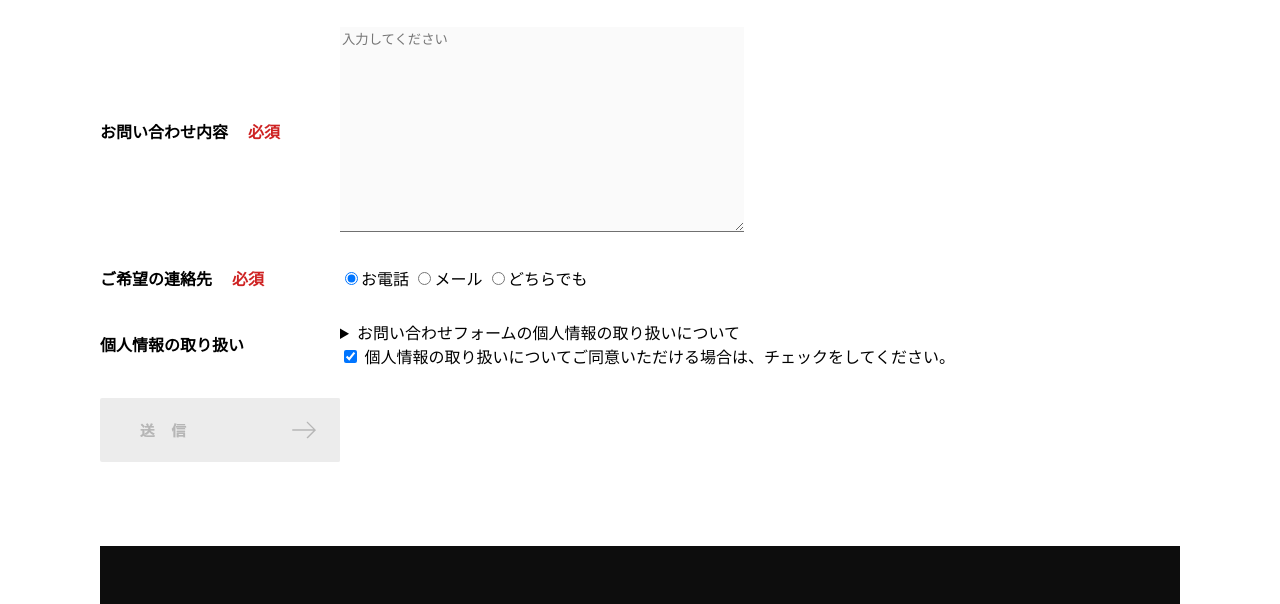
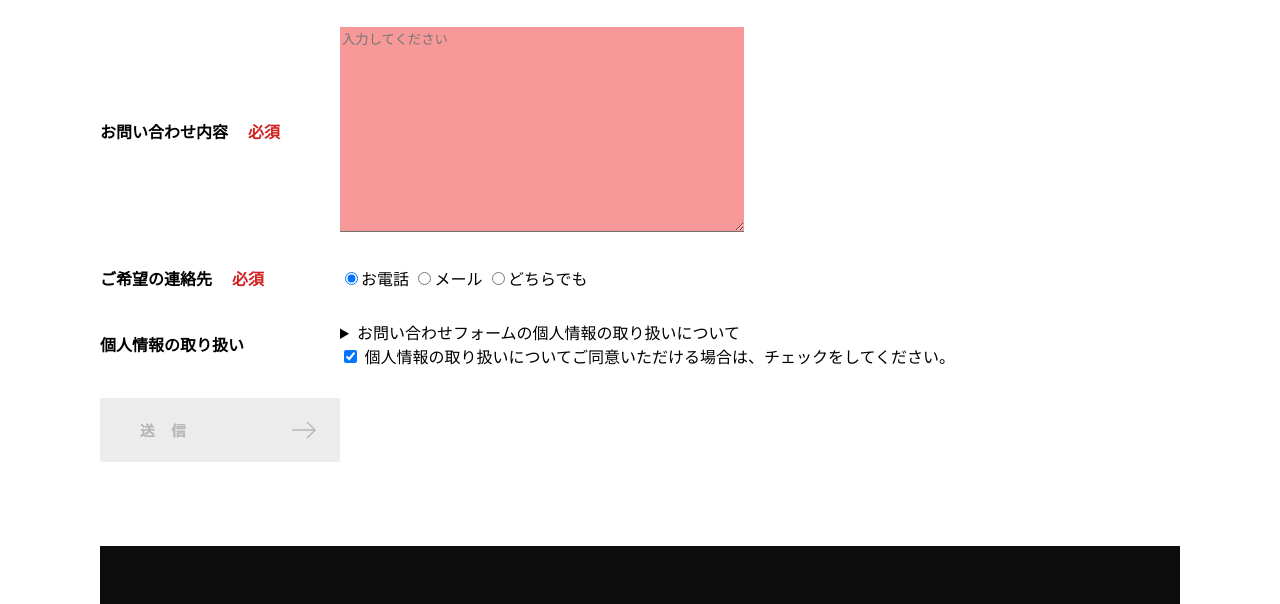
Before and after one commit to unico-9247/SocialTech-jQuery, a plain HTML site: page index.html in a window 1280 px wide. Both pictures are taken after a click on the checkbox 350 px from the left and 6960 px from the top of the page. Shown: the part 6604-7208 px from the top of the page. Drawn offline with nearby package versions, Linux system fonts and the light colour scheme.

Commit message:
htmlコメント追加、jsコード修正

```diff
--- a/script.js
+++ b/script.js
@@ -43,7 +43,7 @@ $(function() {
         dataType: 'json',
         data: $('#form').serialize(),
         success: function(result) {
-          alert('お問い合わせを送信しました')
+          alert('お問い合わせを送信しました。')
         },
         error: function (xhr, resp, text) {
           alert('お問い合わせ内容を送信できませんでした。')
@@ -71,7 +71,7 @@ $(function() {
   $('#message').blur(function() {
     inputCheck();
   });
-  $('#agree').blur(function() {
+  $('#agree').click(function() {
     inputCheck();
   });
 
@@ -160,7 +160,7 @@ $(function() {
     // オブジェクトでエラー判定とメッセージを返す
     result = {
       error: error,
-      message: messsage
+      message: message
     }
 
     // 戻り値としてエラーがあるかどうかを返す
```
Also changed, not shown: index.html (+1 -0 lines).
